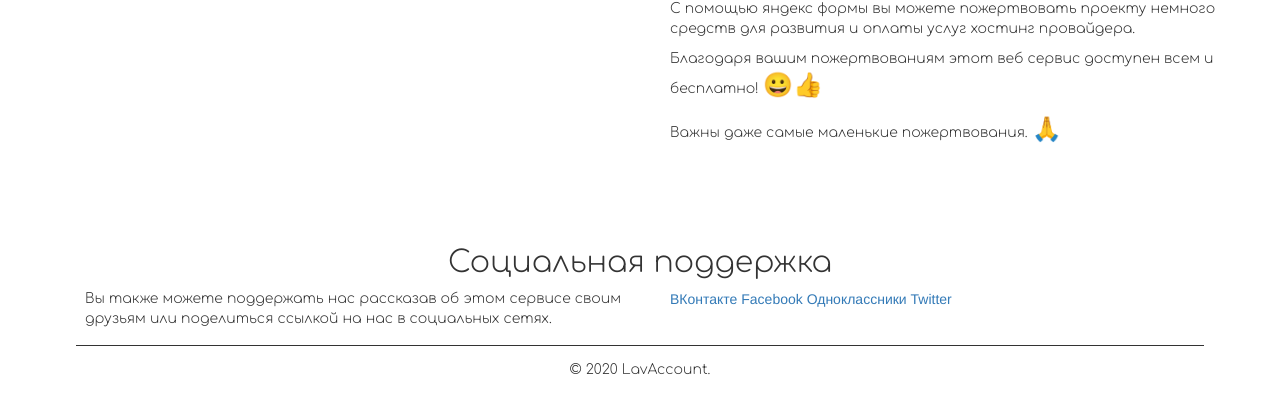
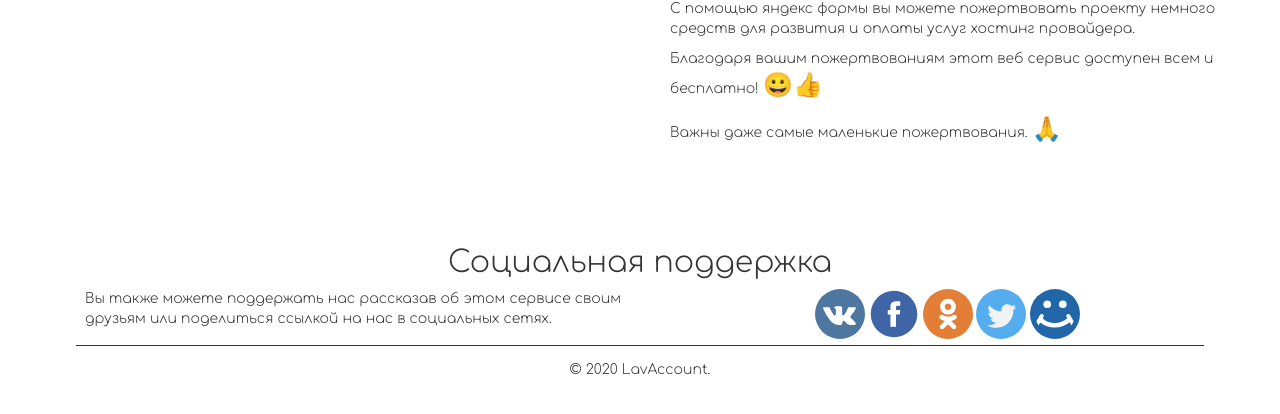
Before and after one commit to nikitakoltman/Accounts, a Django app: page /support/donation/ in a window 1280 px wide. Shown: the part 115-529 px from the top of the page. Run offline with Django 3.2, Linux system fonts and the light colour scheme; some libraries are stand-ins or nearby versions.

Commit message:
add social button's

```diff
--- a/accounts/static/css/style.css
+++ b/accounts/static/css/style.css
@@ -86,6 +86,16 @@ strong,
     left: 50%;
 }
 
+
+
+
+
+
+
+
+.share-container a:hover {
+    color: #ffffff;
+}
 
 
 
--- a/accounts/templates/base.html
+++ b/accounts/templates/base.html
@@ -3,16 +3,33 @@
 
 <head>
     {% load static %}
-    <meta charset="UTF-8">
-    <meta name="viewport" content="width=device-width, initial-scale=1.0" http-equiv="X-UA-Compatible">
-    <meta http-equiv="Content-type" content="text/html; charset=utf-8" />
-    <meta name="description" content="Описание страницы. Не менее 160 символов. " />
-    <meta name="keywords" content="Здесь указываем список ключевых слов, разделенные запятой." />
-    <link rel="manifest" href="{% static '/manifest.json' %}">
-    <link rel="stylesheet" href="{% static 'css/addons/bootstrap.min.css' %}">
-    <link rel="stylesheet" href="{% static 'css/sweet-alert.css' %}">
-    <link rel="stylesheet" href="{% static 'css/style.css' %}?ver=1">
-    <link href="{% static 'img/ico/favicon.ico' %}" rel="shortcut icon" type="image/x-icon">
+    <meta charset="UTF-8"/>
+    <meta name="viewport" content="width=device-width, initial-scale=1.0" http-equiv="X-UA-Compatible"/>
+    <meta http-equiv="Content-type" content="text/html; charset=utf-8"/>
+    <meta name="description" content="Описание страницы. Не менее 160 символов."/>
+    <meta name="keywords" content="Здесь указываем список ключевых слов, разделенные запятой."/>
+
+    <meta name="twitter:card" content="summary_large_image"/>
+    <meta name="twitter:title" content="LavAccount"/>
+    <meta name="twitter:description" content="Веб приложение для храниения аккаунтов"/>
+    <meta name="twitter:image:src" content="https://lavaccount.ru{% static 'img/png/icon-512x512.png' %}"/>
+    <meta name="twitter:url" content="https://lavaccount.ru/"/>
+    <meta name="twitter:domain" content="lavaccount.ru"/>
+
+    <meta property="og:title" content="LavAccount"/>
+    <meta property="og:description" content="Веб приложение для храниения аккаунтов"/>
+    <meta property="og:type" content="website"/>
+    <meta property="og:url" content="https://lavaccount.ru/"/>
+    <meta property="og:image" content="https://lavaccount.ru{% static 'img/png/icon-512x512.png' %}"/>
+    <meta property="og:image:type" content="image/png"/>
+    <meta property="og:image:width" content="512"/>
+    <meta property="og:image:height" content="512"/>
+
+    <link rel="manifest" href="{% static '/manifest.json' %}"/>
+    <link rel="stylesheet" href="{% static 'css/addons/bootstrap.min.css' %}"/>
+    <link rel="stylesheet" href="{% static 'css/sweet-alert.css' %}"/>
+    <link rel="stylesheet" href="{% static 'css/style.css' %}?ver=1"/>
+    <link href="{% static 'img/ico/favicon.ico' %}" rel="shortcut icon" type="image/x-icon"/>
     <script src="{% static 'js/addons/jquery-3.5.1.min.js' %}"></script>
     <script src="{% static 'js/addons/bootstrap.min.js' %}"></script>
     <script src="{% static 'js/addons/jquery.easing.min.js' %}"></script>
--- a/accounts/templates/donation.html
+++ b/accounts/templates/donation.html
@@ -26,11 +26,22 @@
                     <div class="col-md-6">
                         <p>Вы также можете поддержать нас рассказав об этом сервисе своим друзьям или поделиться ссылкой на нас в социальных сетях.</p>
                     </div>
-                    <div class="col-md-6">
-                        <a href="http://vk.com/share.php?url=https://lavaccount.ru/&title=LavAccount&description=Новый менеджер паролей&image={% static 'img/png/icon-512x512' %}&noparse=true">ВКонтакте</a>
-                        <a href="https://www.facebook.com/sharer/sharer.php?u=https://lavaccount.ru/">Facebook</a>
-                        <a href="https://connect.ok.ru/offer?url=https://lavaccount.ru/">Одноклассники</a>
-                        <a href="https://twitter.com/intent/tweet?url=https://lavaccount.ru/">Twitter</a>
+                    <div class="col-md-6 share-container" align="center">
+                        <a href="http://vk.com/share.php?url=https://lavaccount.ru/&image=https://lavaccount.ru{% static 'img/png/icon-512x512.png' %}&noparse=true" target="_blank" title="Вконтакте" onclick="window.open(this.href, this.target, 'width=500, height=500, scrollbars=1');return false;">
+                            <img src="{% static 'img/svg/vk.svg' %}" height="50" width="50" alt="vk">
+                        </a>
+                        <a href="https://www.facebook.com/sharer/sharer.php?u=https://lavaccount.ru/&picture=https://lavaccount.ru{% static 'img/png/icon-512x512.png' %}" target="_blank" title="Фейсбук" onclick="window.open(this.href, this.target, 'width=500, height=500, scrollbars=1');return false;">
+                            <img src="{% static 'img/svg/fb.svg' %}" height="50" width="50" alt="facebook">
+                        </a>
+                        <a href="https://connect.ok.ru/offer?url=https://lavaccount.ru/" target="_blank" title="Одноклассники" onclick="window.open(this.href, this.target, 'width=500, height=500, scrollbars=1');return false;">
+                            <img src="{% static 'img/svg/ok.svg' %}" height="50" width="50" alt="ok">
+                        </a>
+                        <a href="https://twitter.com/share?url=https://lavaccount.ru/&text=Веб приложение для храниения аккаунтов&hashtags=lavaccount" target="_blank" title="Твиттер" onclick="window.open(this.href, this.target, 'width=500, height=500, scrollbars=1');return false;">
+                            <img src="{% static 'img/svg/twitter.svg' %}" height="50" width="50" alt="twitter">
+                        </a>
+                        <a href="http://connect.mail.ru/share?url=https://lavaccount.ru/&title=LavAccount&description=Веб приложение для храниения аккаунтов&image_url=https://lavaccount.ru{% static 'img/png/icon-512x512.png' %}" target="_blank" title="Мой мир" onclick="window.open(this.href, this.target, 'width=500, height=500, scrollbars=1');return false;">
+                            <img src="{% static 'img/svg/mailru.svg' %}" height="50" width="50" alt="mailru" style="background-color: #2166a9;border-radius: 30px;padding: 5px;">
+                        </a>
                     </div>
                 </div>
         </section>
```
Also changed, not shown: accounts/static/img/svg/fb.svg (added), accounts/static/img/svg/mailru.svg (added), accounts/static/img/svg/ok.svg (added), accounts/static/img/svg/twitter.svg (added), accounts/static/img/svg/vk.svg (added).
